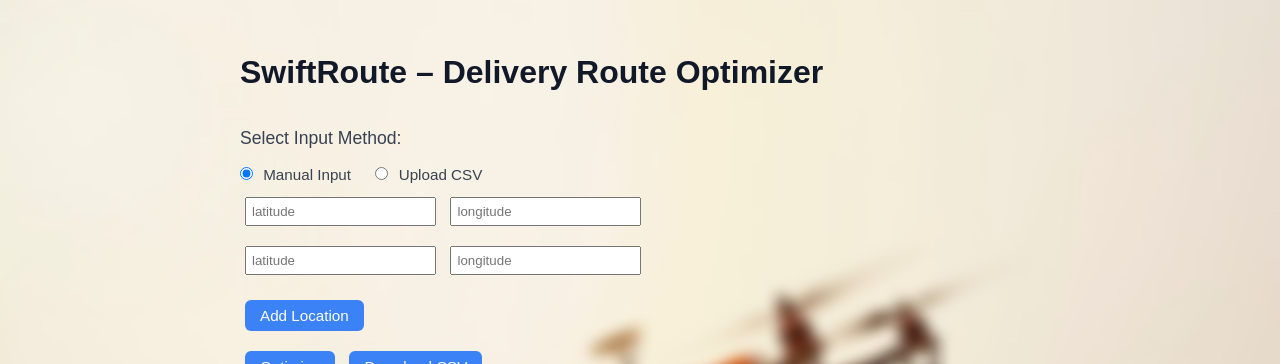
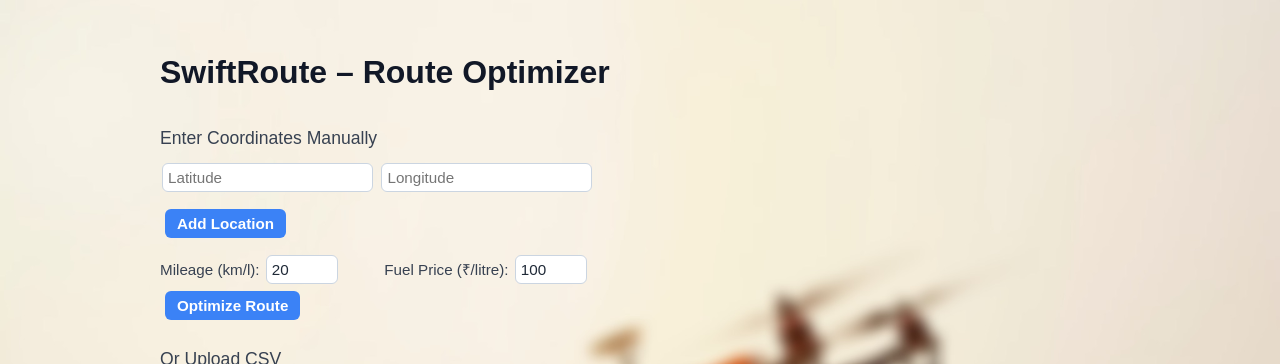
Before and after one commit to AdityaChhimwal/SwiftRoute-TSP-, a Flask app: page / in a window 1280 px wide. Shown: the top 364 px of the page. Run offline with Flask 3, Linux system fonts and the light colour scheme.

Commit message:
Updated UI, icons, fuel cost estimator, and map enhancements

```diff
--- a/Templates/index.html
+++ b/Templates/index.html
@@ -1,146 +1,262 @@
 <!DOCTYPE html>
-<html>
+<html lang="en">
 <head>
-  <title>SwiftRoute – Delivery Route Optimizer</title>
-  <meta charset="utf-8" />
-  <link rel="stylesheet" href="https://unpkg.com/leaflet/dist/leaflet.css" />
-<link rel="stylesheet" href="{{ url_for('static', filename='style.css') }}">
-
+  <meta charset="UTF-8" />
+  <title>SwiftRoute – Route Optimizer</title>
+  <link rel="stylesheet" href="{{ url_for('static', filename='style.css') }}">
+  <link rel="stylesheet" href="https://unpkg.com/leaflet@1.9.4/dist/leaflet.css" />
+  <script src="https://unpkg.com/leaflet@1.9.4/dist/leaflet.js"></script>
   <style>
-    body { font-family: sans-serif; padding: 20px; max-width: 800px; margin: auto; }
-    input { margin: 5px; padding: 5px; }
-    button { margin: 10px 5px; padding: 7px 15px; }
-    #map { height: 400px; margin-top: 20px; border: 1px solid #aaa; }
-    pre { background: #f4f4f4; padding: 10px; border-radius: 5px; }
+    body {
+      font-family: Arial, sans-serif;
+      padding: 20px;
+      max-width: 960px;
+      margin: auto;
+    }
+    input[type="number"] {
+      margin: 2px;
+      padding: 5px;
+    }
+    button {
+      margin: 5px;
+      padding: 6px 12px;
+      font-weight: bold;
+    }
+    #map {
+      height: 450px;
+      margin-top: 20px;
+    }
+    .legend {
+      background: white;
+      padding: 8px;
+      font-size: 14px;
+      line-height: 20px;
+      box-shadow: 0 0 5px rgba(0,0,0,0.2);
+      position: absolute;
+      bottom: 10px;
+      right: 10px;
+      z-index: 1000;
+    }
+    .legend img {
+      vertical-align: middle;
+      margin-right: 6px;
+    }
+    .cost-box {
+      background: #f2f2f2;
+      border-left: 6px solid #4CAF50;
+      padding: 10px;
+      margin-top: 10px;
+      font-weight: bold;
+    }
   </style>
 </head>
 <body>
-  <h2>SwiftRoute – Delivery Route Optimizer</h2>
 
-  <h4>Select Input Method:</h4>
-  <label><input type="radio" name="inputMode" value="manual" checked onchange="toggleInput()"> Manual Input</label>
-  <label><input type="radio" name="inputMode" value="csv" onchange="toggleInput()"> Upload CSV</label>
+  <h2>SwiftRoute – Route Optimizer</h2>
 
-  <!-- Manual Input Section -->
-  <div id="manualInput">
-    <div id="inputs"></div>
-    <button onclick="addInput()">Add Location</button>
+  <h4>Enter Coordinates Manually</h4>
+  <div id="inputs">
+    <div>
+      <input type="number" step="any" placeholder="Latitude">
+      <input type="number" step="any" placeholder="Longitude">
+    </div>
+  </div>
+  <button onclick="addInput()">Add Location</button>
+
+  <div style="margin-top: 10px;">
+    <label>Mileage (km/l): <input type="number" id="mileage" value="20" style="width:60px;"></label>
+    <label style="margin-left:20px;">Fuel Price (₹/litre): <input type="number" id="fuelPrice" value="100" style="width:60px;"></label>
   </div>
 
-  <!-- CSV Upload Section -->
-  <div id="csvInput" style="display: none;">
-    <input type="file" id="csvFile" accept=".csv">
-    <p style="font-size: 0.9em;">CSV format: <code>latitude,longitude</code> (with header)</p>
+  <button onclick="optimize()">Optimize Route</button>
+
+  <h4 style="margin-top: 20px;">Or Upload CSV</h4>
+  <input type="file" id="csvFile" accept=".csv">
+  <button onclick="loadCSV()">Load CSV</button>
+
+  <div id="output" style="margin-top: 20px;"></div>
+  <button onclick="downloadCSV()">Download Route CSV</button>
+
+  <div id="map"></div>
+
+  <div class="legend" id="legend">
+    <strong>Legend</strong><br>
+    <img src="https://raw.githubusercontent.com/pointhi/leaflet-color-markers/master/img/marker-icon-red.png" width="20"> Delivery Stop<br>
+    <img src="https://cdn-icons-png.flaticon.com/512/2967/2967350.png" width="20"> Hospital<br>
+    <img src="https://cdn-icons-png.flaticon.com/512/1397/1397897.png" width="20"> Hotel<br>
+    <img src="https://cdn-icons-png.flaticon.com/512/3103/3103474.png" width="20"> Petrol Pump
   </div>
 
-  <!-- Shared Buttons -->
-  <button onclick="submit()">Optimize</button>
-  <button onclick="downloadCSV()">Download CSV</button>
+  <script>
+    const stopIcon = new L.Icon({
+      iconUrl: 'https://raw.githubusercontent.com/pointhi/leaflet-color-markers/master/img/marker-icon-red.png',
+      shadowUrl: 'https://unpkg.com/leaflet@1.9.4/dist/images/marker-shadow.png',
+      iconSize: [25, 41],
+      iconAnchor: [12, 41],
+      popupAnchor: [1, -34],
+      shadowSize: [41, 41]
+    });
+    const hospitalIcon = new L.Icon({
+      iconUrl: 'https://cdn-icons-png.flaticon.com/512/2967/2967350.png',
+      iconSize: [30, 30],
+      iconAnchor: [15, 30],
+      popupAnchor: [0, -30]
+    });
+    const hotelIcon = new L.Icon({
+      iconUrl: 'https://cdn-icons-png.flaticon.com/512/1397/1397897.png',
+      iconSize: [30, 30],
+      iconAnchor: [15, 30],
+      popupAnchor: [0, -30]
+    });
+    const fuelIcon = new L.Icon({
+      iconUrl: 'https://cdn-icons-png.flaticon.com/512/3103/3103474.png',
+      iconSize: [30, 30],
+      iconAnchor: [15, 30],
+      popupAnchor: [0, -30]
+    });
 
-  <pre id="output"></pre>
-  <div id="map"></div>
+    let map = L.map('map').setView([20, 78], 5);
+    L.tileLayer('https://{s}.tile.openstreetmap.org/{z}/{x}/{y}.png').addTo(map);
+    let inputs = document.getElementById('inputs');
+    let markers = [], extraMarkers = [], routeLine = null;
 
-  <script src="https://unpkg.com/leaflet/dist/leaflet.js"></script>
-  <script>
-    let map = L.map('map').setView([20, 78], 4);
-    L.tileLayer('https://{s}.tile.openstreetmap.org/{z}/{x}/{y}.png').addTo(map);
-    let markers = [], routeLine;
-
-    function toggleInput() {
-      const mode = document.querySelector('input[name="inputMode"]:checked').value;
-      document.getElementById("manualInput").style.display = mode === "manual" ? "block" : "none";
-      document.getElementById("csvInput").style.display = mode === "csv" ? "block" : "none";
+    function addInput() {
+      let div = document.createElement('div');
+      div.innerHTML = '<input type="number" step="any" placeholder="Latitude"> <input type="number" step="any" placeholder="Longitude">';
+      inputs.appendChild(div);
     }
 
-    function addInput() {
-      let div = document.createElement("div");
-      div.innerHTML = '<input placeholder="latitude"> <input placeholder="longitude">';
-      document.getElementById("inputs").appendChild(div);
+    function getCoords() {
+      let coords = [];
+      Array.from(inputs.querySelectorAll('div')).forEach(div => {
+        let lat = parseFloat(div.children[0].value);
+        let lon = parseFloat(div.children[1].value);
+        if (!isNaN(lat) && !isNaN(lon)) coords.push([lat, lon]);
+      });
+      return coords;
     }
 
-    async function submit() {
-      const mode = document.querySelector('input[name="inputMode"]:checked').value;
+    async function optimize() {
+      clearMap();
+      const coords = getCoords();
+      if (coords.length < 2) return alert("Add at least 2 locations.");
 
-      if (mode === "manual") {
-        let coords = [];
-        document.querySelectorAll("#inputs div").forEach(div => {
-          let x = parseFloat(div.children[0].value);
-          let y = parseFloat(div.children[1].value);
-          if (!isNaN(x) && !isNaN(y)) coords.push([x, y]);
-        });
-        if (coords.length < 2) return alert("Enter at least 2 valid points.");
-        await sendToServer(coords);
-      } else {
-        const file = document.getElementById("csvFile").files[0];
-        if (!file) return alert("Please select a CSV file.");
-        const reader = new FileReader();
-        reader.onload = async function (e) {
-          const lines = e.target.result.trim().split("\n").slice(1);
-          const coords = lines.map(line => line.split(",").map(Number));
-          if (coords.length < 2) return alert("CSV must contain at least 2 rows of coordinates.");
-          await sendToServer(coords);
-        };
-        reader.readAsText(file);
-      }
-    }
+      const cityRes = await fetch("/get_place_names", {
+        method: "POST", headers: { "Content-Type": "application/json" },
+        body: JSON.stringify({ coords })
+      });
+      const cityNames = await cityRes.json();
 
-    async function sendToServer(coords) {
-      const res = await fetch('/optimize', {
-        method: 'POST',
-        headers: {'Content-Type': 'application/json'},
+      const res = await fetch("/optimize", {
+        method: "POST", headers: { "Content-Type": "application/json" },
         body: JSON.stringify({ points: coords })
       });
       const data = await res.json();
+      const { route, distance } = data;
 
-      window.optimizedData = {
-        points: coords,
-        route: data.route,
-        distance: data.distance
-      };
+      drawRoute(coords, route);
+      showNearby(coords);
 
-      document.getElementById("output").textContent =
-        "Best Route (indexes): " + data.route + "\\nTotal Distance: " + data.distance + " km";
+      let mileage = parseFloat(document.getElementById("mileage").value);
+      let fuelPrice = parseFloat(document.getElementById("fuelPrice").value);
+      let cost = (distance / mileage) * fuelPrice;
 
-      drawRoute(coords, data.route);
+      let out = `<pre><strong>Optimized Route:</strong>\n`;
+      route.forEach((i, idx) => { out += `Stop ${idx + 1}: ${cityNames[i]}\n`; });
+      out += `Return to: ${cityNames[route[0]]}\n\n`;
+      out += `Total Distance: ${distance} km</pre>`;
+      out += `<div class="cost-box">Estimated Fuel Cost: ₹${Math.round(cost)}</div>`;
+      document.getElementById("output").innerHTML = out;
     }
 
-    function drawRoute(points, route) {
-      markers.forEach(m => map.removeLayer(m));
-      if (routeLine) map.removeLayer(routeLine);
-
-      let latlngs = [];
-      route.forEach(i => {
-        let marker = L.marker(points[i]).addTo(map).bindPopup("Stop " + (i + 1));
+    async function drawRoute(points, route) {
+      let reordered = route.map(i => points[i]);
+      reordered.push(points[route[0]]);
+      reordered.forEach((pt, i) => {
+        let marker = L.marker(pt, { icon: stopIcon }).addTo(map).bindPopup("Stop " + (i + 1));
         markers.push(marker);
-        latlngs.push(points[i]);
       });
-      latlngs.push(points[route[0]]); // loop back
-      routeLine = L.polyline(latlngs, {color: 'blue'}).addTo(map);
+      const res = await fetch('/roadroute', {
+        method: 'POST',
+        headers: { 'Content-Type': 'application/json' },
+        body: JSON.stringify({ coordinates: reordered.map(p => [p[1], p[0]]) })
+      });
+      const geo = await res.json();
+      routeLine = L.geoJSON(geo, { style: { color: 'blue', weight: 4 } }).addTo(map);
       map.fitBounds(routeLine.getBounds());
     }
 
-    function downloadCSV() {
-      if (!window.optimizedData) return alert("Please run Optimize first.");
-
-      fetch('/export', {
-        method: 'POST',
-        headers: {'Content-Type': 'application/json'},
-        body: JSON.stringify(window.optimizedData)
-      })
-      .then(res => res.blob())
-      .then(blob => {
-        const url = window.URL.createObjectURL(blob);
-        const a = document.createElement('a');
-        a.href = url;
-        a.download = 'route.csv';
-        document.body.appendChild(a);
-        a.click();
-        a.remove();
+    async function showNearby(coords) {
+      const center = coords[0];
+      const res = await fetch("/nearby_places", {
+        method: "POST",
+        headers: { "Content-Type": "application/json" },
+        body: JSON.stringify({ center })
+      });
+      const data = await res.json();
+      data.elements.forEach(place => {
+        const lat = place.lat, lon = place.lon;
+        const type = place.tags?.amenity || place.tags?.tourism || "place";
+        let icon = stopIcon, label = type;
+        if (type === "hospital") { icon = hospitalIcon; label = "🏥 Hospital"; }
+        else if (type === "hotel") { icon = hotelIcon; label = "🏨 Hotel"; }
+        else if (type === "fuel") { icon = fuelIcon; label = "⛽ Fuel"; }
+        const marker = L.marker([lat, lon], { icon }).addTo(map).bindPopup(label);
+        extraMarkers.push(marker);
       });
     }
 
-    // Start with 2 manual inputs by default
-    addInput(); addInput();
+    function clearMap() {
+      markers.forEach(m => map.removeLayer(m));
+      extraMarkers.forEach(m => map.removeLayer(m));
+      if (routeLine) map.removeLayer(routeLine);
+      markers = []; extraMarkers = [];
+    }
+
+    function loadCSV() {
+      const file = document.getElementById('csvFile').files[0];
+      if (!file) return;
+      const reader = new FileReader();
+      reader.onload = function(e) {
+        const rows = e.target.result.split('\n').slice(1);
+        inputs.innerHTML = '';
+        rows.forEach(row => {
+          const [lat, lon] = row.split(',').map(s => parseFloat(s.trim()));
+          if (!isNaN(lat) && !isNaN(lon)) {
+            const div = document.createElement('div');
+            div.innerHTML = `<input type="number" step="any" value="${lat}"> <input type="number" step="any" value="${lon}">`;
+            inputs.appendChild(div);
+          }
+        });
+      };
+      reader.readAsText(file);
+    }
+
+    async function downloadCSV() {
+      const coords = getCoords();
+      const res = await fetch("/optimize", {
+        method: "POST",
+        headers: { "Content-Type": "application/json" },
+        body: JSON.stringify({ points: coords })
+      });
+      const data = await res.json();
+      const exportRes = await fetch("/export", {
+        method: "POST",
+        headers: { "Content-Type": "application/json" },
+        body: JSON.stringify({
+          points: coords,
+          route: data.route,
+          distance: data.distance
+        })
+      });
+      const blob = await exportRes.blob();
+      const url = URL.createObjectURL(blob);
+      const link = document.createElement('a');
+      link.href = url;
+      link.download = 'route.csv';
+      link.click();
+    }
   </script>
+
 </body>
 </html>
--- a/app.py
+++ b/app.py
@@ -1,26 +1,24 @@
-from flask import Flask, render_template, request, jsonify
+from flask import Flask, render_template, request, jsonify, make_response
 from ga_tsp import run_ga
-
-from flask import Flask, render_template, request, jsonify, make_response
 import csv
 import io
-
+import requests
 
 app = Flask(__name__)
 
+# Replace with your real OpenRouteService API key
+ORS_API_KEY = '5b3ce3597851110001cf624802571222ba2841548c50d590a4148c1e'
+
 @app.route('/')
 def home():
-    return render_template('index.html')  # Loads the web page
+    return render_template('index.html')
 
 @app.route('/optimize', methods=['POST'])
 def optimize():
-    data = request.json              # Get JSON from frontend
-    coords = data['points']         # Extract coordinates
-    result, dist = run_ga(coords)   # Run Genetic Algorithm
-    return jsonify({'route': result, 'distance': dist})  # Send result back
-
-
-
+    data = request.json
+    coords = data['points']
+    result, dist = run_ga(coords)
+    return jsonify({'route': result, 'distance': dist})
 
 @app.route('/export', methods=['POST'])
 def export_csv():
@@ -37,7 +35,6 @@ def export_csv():
         lat, lon = points[index]
         writer.writerow([i+1, lat, lon])
 
-    # Optionally add the return to starting point
     first = points[route[0]]
     writer.writerow([len(route)+1, first[0], first[1]])
 
@@ -47,6 +44,54 @@ def export_csv():
     response.headers["Content-type"] = "text/csv"
     return response
 
+@app.route('/roadroute', methods=['POST'])
+def roadroute():
+    data = request.json
+    coordinates = data['coordinates']  # Format: [[lon, lat], [lon, lat], ...]
+    headers = {
+        'Authorization': ORS_API_KEY,
+        'Content-Type': 'application/json'
+    }
+    body = {
+        "coordinates": coordinates,
+        "format": "geojson"
+    }
+    url = "https://api.openrouteservice.org/v2/directions/driving-car/geojson"
+    response = requests.post(url, headers=headers, json=body)
+    return response.json()
+
+@app.route('/get_place_names', methods=['POST'])
+def get_place_names():
+    coords = request.json['coords']
+    names = []
+
+    for lat, lon in coords:
+        url = f"https://nominatim.openstreetmap.org/reverse?format=json&lat={lat}&lon={lon}"
+        res = requests.get(url, headers={"User-Agent": "SwiftRoute"})
+        if res.status_code == 200:
+            json_data = res.json()
+            names.append(json_data.get("display_name", "Unknown"))
+        else:
+            names.append("Unknown")
+
+    return jsonify(names)
+
+@app.route('/nearby_places', methods=['POST'])
+def nearby_places():
+    data = request.json
+    lat, lon = data['center']
+    overpass_url = "http://overpass-api.de/api/interpreter"
+    query = f"""
+    [out:json];
+    (
+      node["amenity"="hospital"](around:3000,{lat},{lon});
+      node["tourism"="hotel"](around:3000,{lat},{lon});
+      node["amenity"="fuel"](around:3000,{lat},{lon});
+    );
+    out center;
+    """
+    response = requests.post(overpass_url, data=query.encode("utf-8"))
+    return response.json()
 
 if __name__ == '__main__':
     app.run(debug=True)
```
Also changed, not shown: requirements.txt (added, +13 -0 lines).
